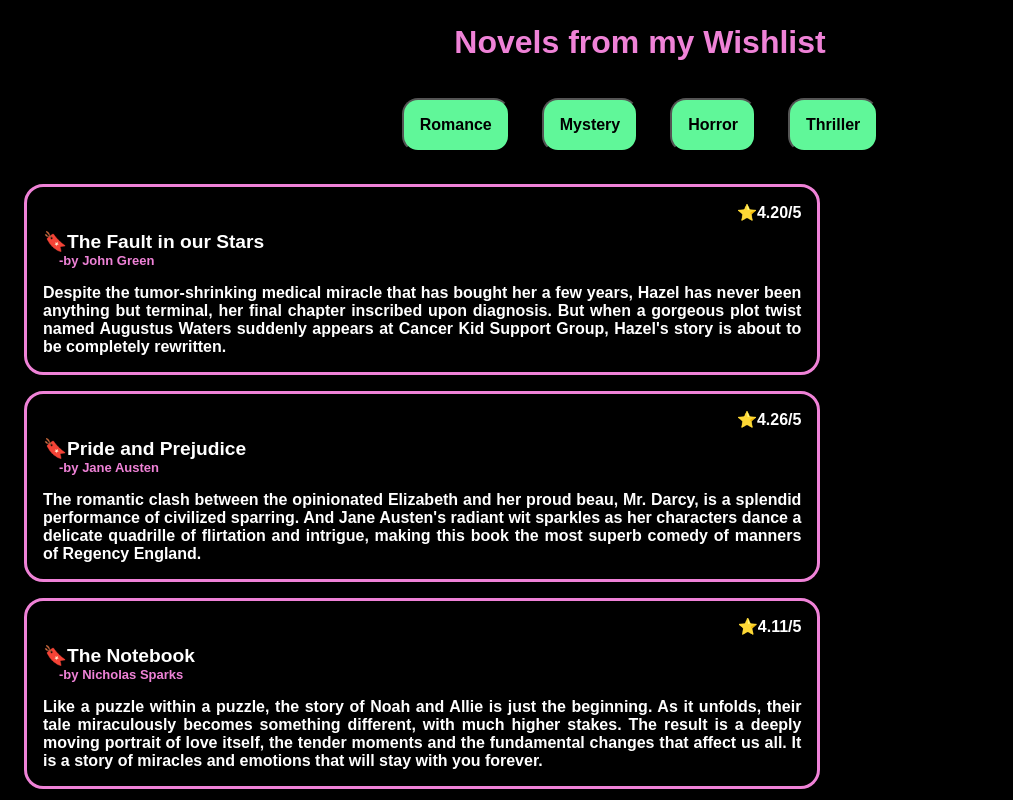
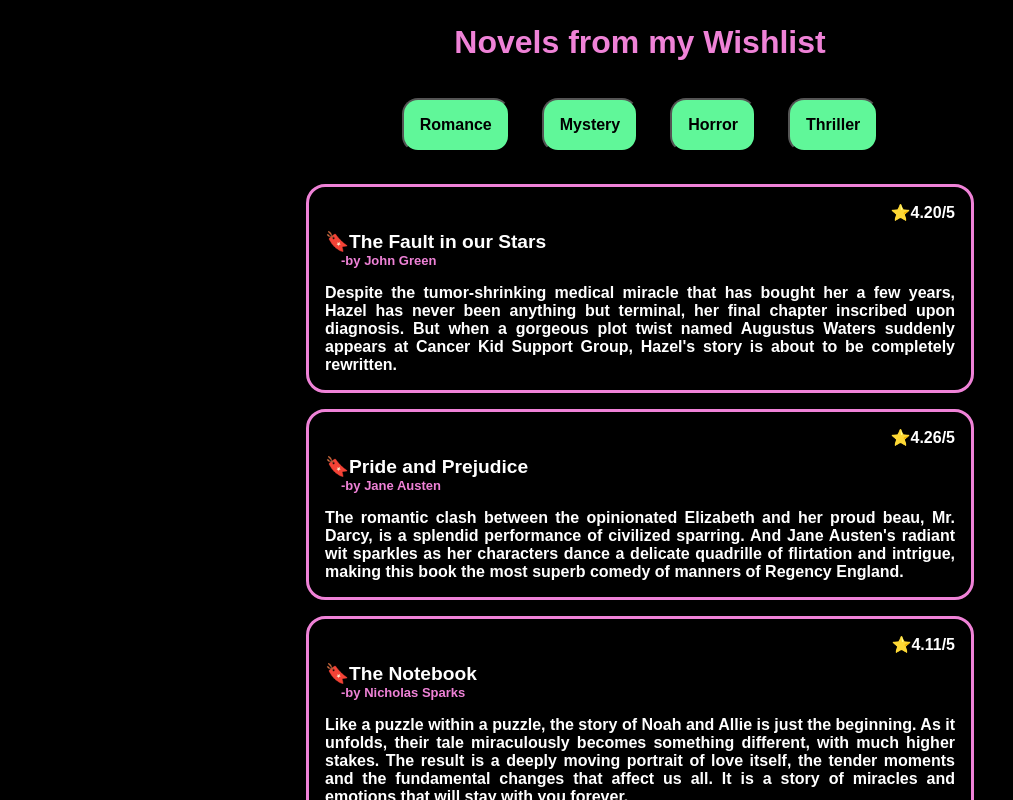
Before and after one commit to MinakshiMittal/novel-suggesting-app, a React (Create React App) app: page / in a window 1280 px wide. Shown: the top 800 px of the page, without its empty margins (0-1013 px from the left). Built offline with nearby package versions, Linux system fonts and the light colour scheme.

Commit message:
edited list style

```diff
--- a/src/App.js
+++ b/src/App.js
@@ -114,7 +114,7 @@
         );
       })}
 
-      <ul>
+      <ul style={{ margin: "auto", maxWidth: "700px" }}>
         {genres[genreClicked].map((novel) => {
           return (
             <li
@@ -127,8 +127,7 @@
                 border: ".2rem solid #ef82d7",
                 margin: "1rem",
                 fontWeight: "bolder",
-                borderRadius: "1.2rem",
-                width: "60%"
+                borderRadius: "1.2rem"
               }}
             >
               <div style={{ textAlign: "right", marginBottom: "0.5rem" }}>
```
